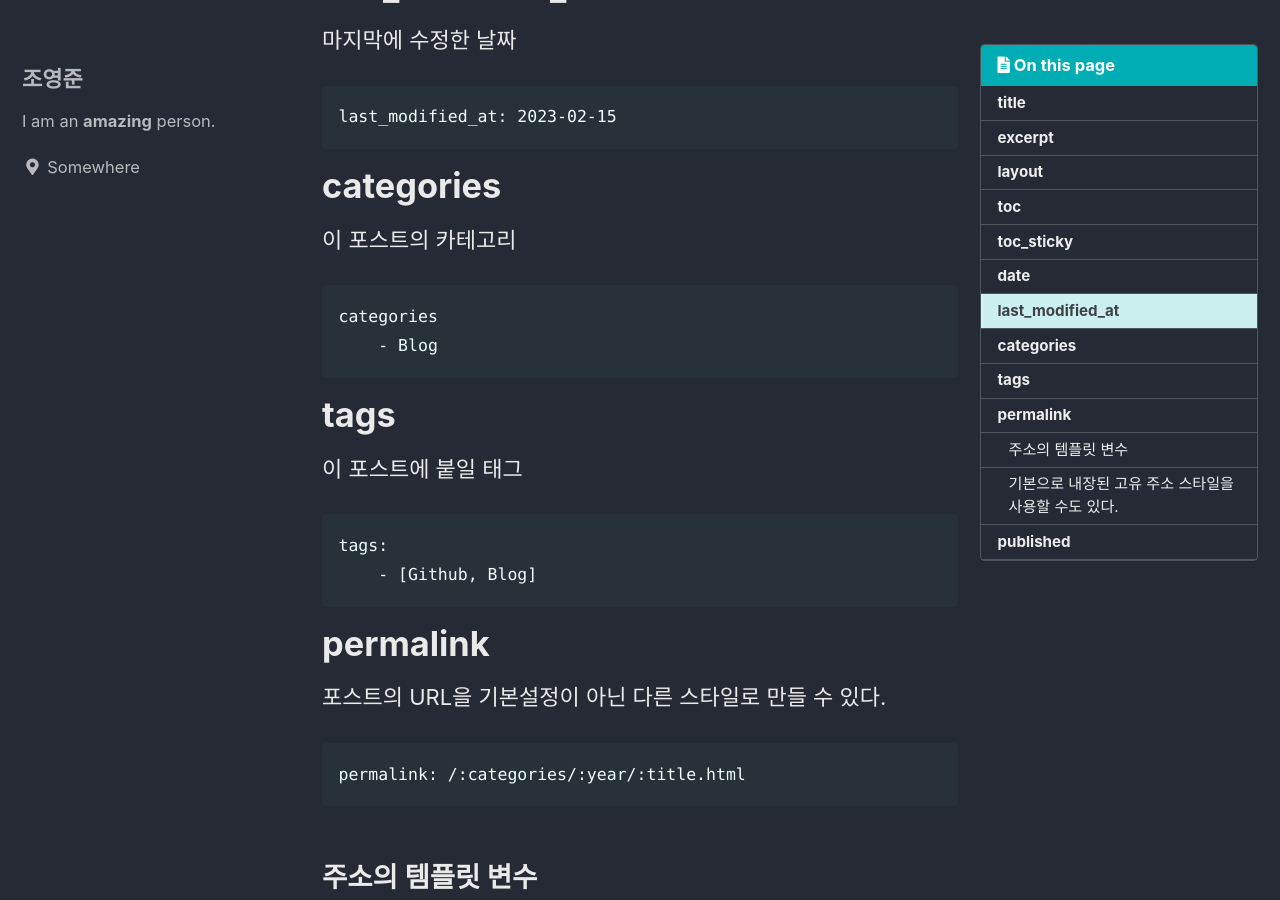
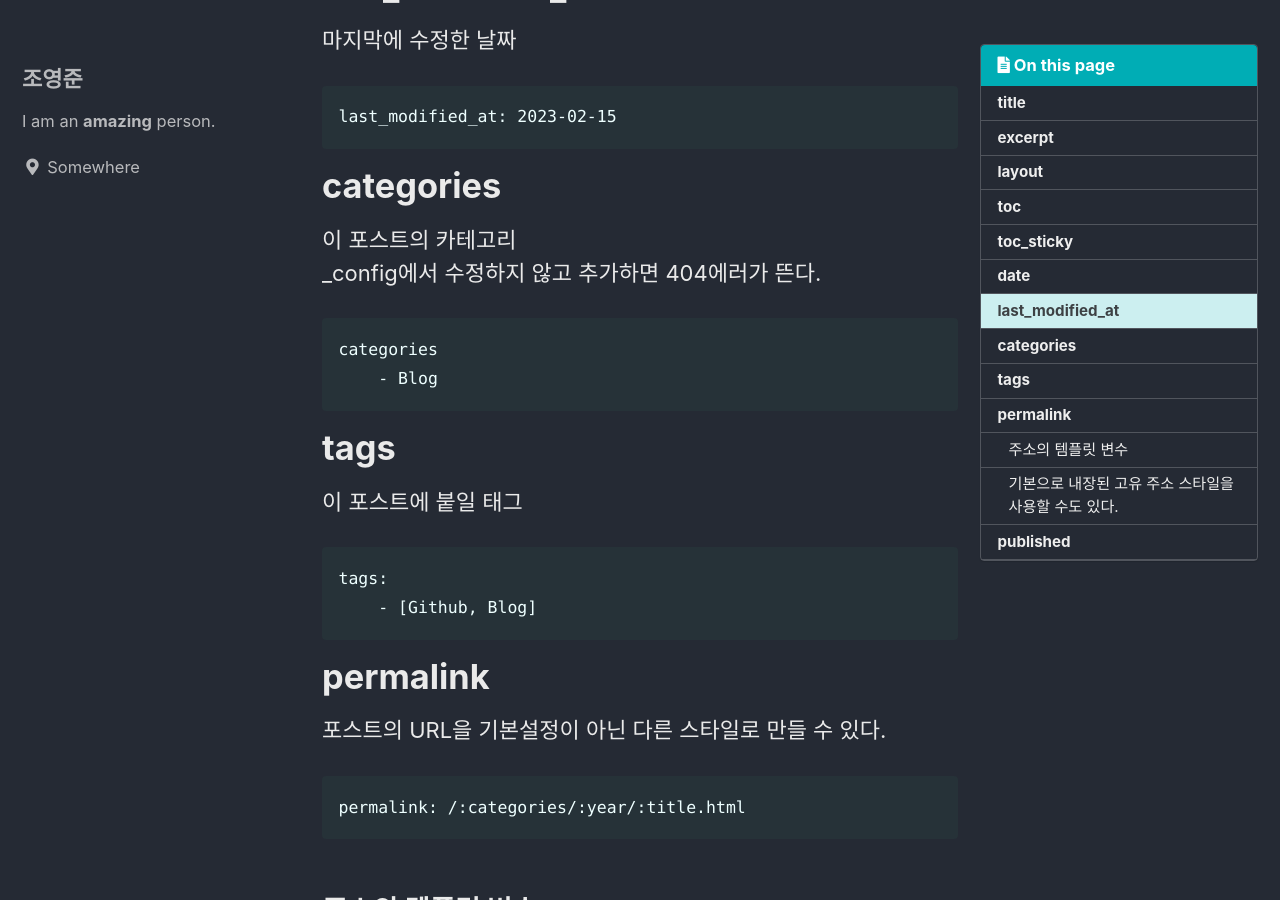
Before and after one commit to dudjun/dudjun.github.io, a Jekyll site: the page built from _posts/2023-02-15-Head.md, in a window 1280 px wide and 900 px high, scrolled down 1595 px. Built offline with Jekyll 4.4.1, drawn with Linux system fonts in a browser that asks for light colours; cached includes are drawn as plain includes.

Commit message:
Update 2023-02-15-Head.md

````diff
--- a/_posts/2023-02-15-Head.md
+++ b/_posts/2023-02-15-Head.md
@@ -63,7 +63,8 @@ last_modified_at: 2023-02-15
 ```
 
 # categories
-이 포스트의 카테고리
+이 포스트의 카테고리\
+_config에서 수정하지 않고 추가하면 404에러가 뜬다.
 ```
 categories
     - Blog
````
